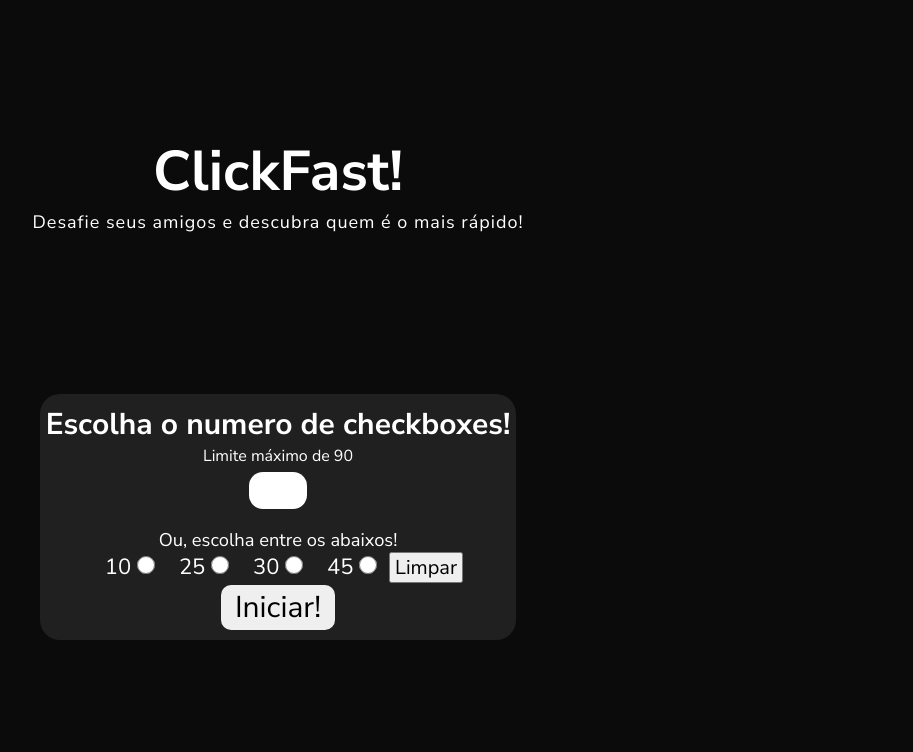
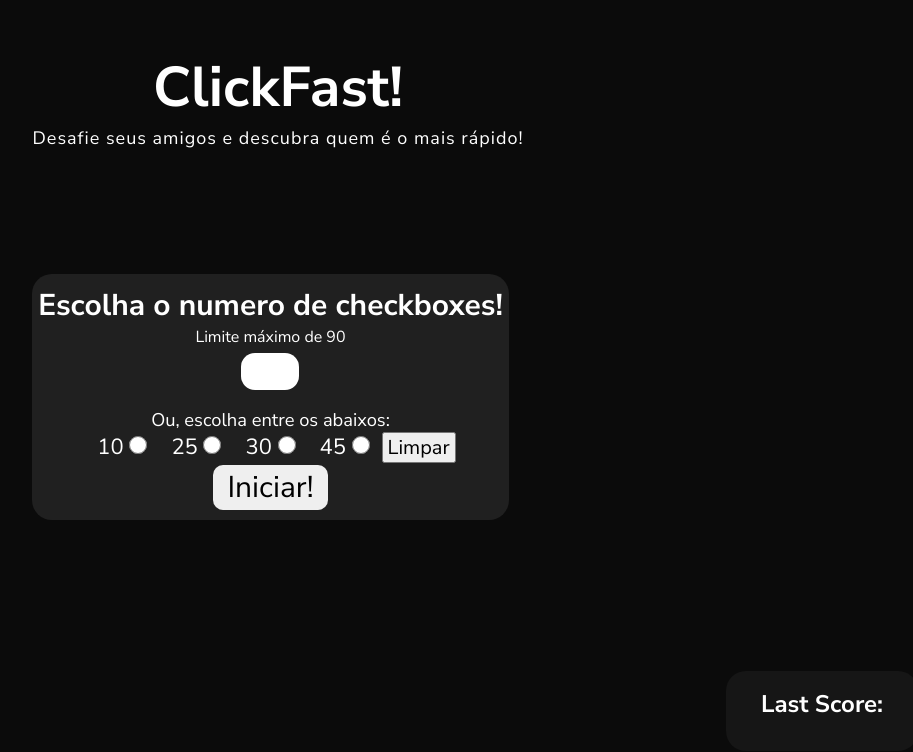
Before and after one commit to eusolomax/ClickFast-Angular-MiniGame, an Angular app: page / in a window 1280 px wide. Shown: the top 752 px of the page, without its empty margins (362-1275 px from the left). Built offline with nearby package versions, Linux system fonts and the light colour scheme.

Commit message:
Added Last Score Counter + Adjustment Website Flex

```diff
--- a/src/app/app.component.html
+++ b/src/app/app.component.html
@@ -5,6 +5,7 @@
   </div>
 
   <!-- lobby -->
+  <div class="lobbyDivision">
     <section class="lobbySection" *ngIf="showStartScreen">
       <div class="lobby">
         <div class="startDiv" *ngIf="showStartScreen == true">
@@ -15,7 +16,7 @@
             </div>
 
             <div class="startChoices">
-            <small>Ou, escolha entre os abaixos!</small>
+              <small>Ou, escolha entre os abaixos:</small>
               <form>
                 <label>10 <input type="radio" name="prefabChoice" [disabled]="disableChoice"></label>
                 <label>25 <input type="radio" name="prefabChoice" [disabled]="disableChoice"></label>
@@ -29,6 +30,7 @@
           </div>
       </div>
     </section>
+  </div>
 
   <!-- minigame -->
   <section class="minigame" *ngIf="showMiniGame">
@@ -83,4 +85,11 @@
       </div>
     </div>
   </section>
+  <div class="ScoreBoardDiv">
+    <section class="scoreBoard" *ngIf="showStartScreen">
+      <h1>Last Score:</h1>
+      <p *ngFor="let scores of lastScores">{{scores}}</p>
+    </section>
+  </div>
+
 </body>
--- a/src/app/app.component.ts
+++ b/src/app/app.component.ts
@@ -10,6 +10,7 @@ import { Component, OnInit } from '@angular/core';
 })
 export class AppComponent {
   inputs: Array<number> = []
+  lastScores: Array<any> = [localStorage.getItem("data")]
   caradavez: number = 0
   showMiniGame: boolean = false
   showMiniGameDisplay: boolean = true
@@ -150,6 +151,9 @@ export class AppComponent {
     this.minigameState = false
     this.showMiniGameDisplay = false
     this.textButtonMiniGame = "RESTART"
+
+    this.lastScores = [this.getData()]
+    localStorage.setItem("data", `${this.lastScores}`)
   }
 
   addCounter(){
@@ -159,4 +163,9 @@ export class AppComponent {
       this.endGame()
     }
   }
+
+  getData(){
+    let data = `(${this.valueId}) | ${this.watchMin}m ${this.watchSec}s ${this.watchMl}ms`
+    return data
+  }
 }
--- a/src/app/css/app.component.css
+++ b/src/app/css/app.component.css
@@ -1,12 +1,12 @@
 body {
     display: flex;
     flex-direction: column;
-    justify-content: space-evenly;
+    justify-content: space-around;
     align-items: center;
 
     background-color: rgb(11, 11, 11);
 
-    width: 100%;
+  justify-content: space-around;
     height: 100vh;
 }
 
--- a/src/app/css/minigame.component.css
+++ b/src/app/css/minigame.component.css
@@ -36,7 +36,7 @@
 .minigameFlex {
     display: flex;
     flex-direction: column;
-    justify-content: center;
+    justify-content: flex-start;
     width: 100%;
     height: 100%;
 }
--- a/src/app/css/start.component.css
+++ b/src/app/css/start.component.css
@@ -13,8 +13,10 @@
     height: 300px;
 
     display: flex;
-    justify-content: space-around;
+    justify-content: center;
     align-items: center;
+
+    margin-right: 15px;
 }
 
 .startDiv {
@@ -97,3 +99,31 @@ input {
 .startRed {
     color: rgb(230, 17, 17) !important;
 }
+
+.lobbyDivision {
+    display: flex;
+    width: 100%;
+    justify-content: center;
+}
+
+.scoreBoard {
+    display: flex;
+    flex-direction: column;
+    justify-content: space-evenly;
+    align-items: center;
+    border-radius: 20px;
+    background-color: rgb(22 22 22);
+    height: 80px;
+    width: 15%;
+    padding: 2px 0;
+    margin-top: 26px;
+    font-size: 16px;
+}
+
+.ScoreBoardDiv {
+    display: flex;
+    width: 100%;
+    height: auto;
+    justify-content: flex-end;
+    align-items: flex-end;
+}
```
Lines whose indentation alone changed are shown as unchanged.
